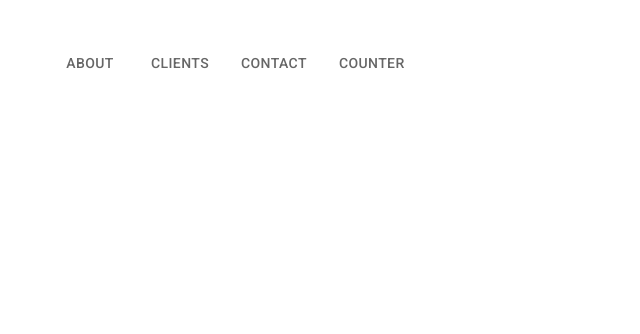
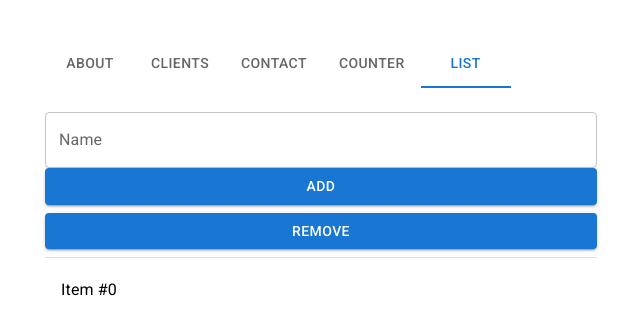
Before and after one commit to Ellie-Lau-Ki/desn3037-react, a React (Create React App) app in the folder my-app/: page /list in a window 1280 px wide. Shown: the top 334 px of the page, without its empty margins (319-959 px from the left). Built offline with nearby package versions, Linux system fonts and the light colour scheme.

Commit message:
creating a new list component

```diff
--- a/my-app/src/App.js
+++ b/my-app/src/App.js
@@ -10,9 +10,11 @@ import About from "./components/About";
 import Clients from "./components/Clients";
 import Contact from "./components/Contact";
 import Menu from "./components/Menu";
+import Counter from "./components/Counter";
+import List from "./components/List";
+
 import { store } from './redux/store';
 import { Provider } from 'react-redux';
-import { Counter } from './components/Counter';
 
 function App() {
   return (
@@ -32,7 +34,7 @@ function App() {
               <Route exact path="clients" element={<Clients />} />
               <Route exact path="contact" element={<Contact />} />
               <Route exact path="counter" element={<Counter />} />
-
+              <Route exact path="list" element={<List />} />
             </Routes>
           </BrowserRouter>
         </Container>
--- a/my-app/src/components/Counter.js
+++ b/my-app/src/components/Counter.js
@@ -1,8 +1,8 @@
-import React from 'react'
+import * as React from 'react';
 import { useSelector, useDispatch } from 'react-redux'
 import { decrement, increment } from '../redux/counter'
 
-export function Counter() {
+export default function Counter() {
     const count = useSelector((state) => state.counter.value)
     const dispatch = useDispatch()
 
--- /dev/null
+++ b/my-app/src/components/List.js
@@ -0,0 +1,44 @@
+import * as React from 'react';
+import Box from '@mui/material/Box';
+import List from '@mui/material/List';
+import ListItem from '@mui/material/ListItem';
+import ListItemButton from '@mui/material/ListItemButton';
+
+import ListItemText from '@mui/material/ListItemText';
+import Divider from '@mui/material/Divider';
+
+import { Button, TextField } from '@mui/material';
+
+export default function BasicList() {
+
+    function add(name) {
+        alert("You are adding!");
+    }
+
+    function remove() {
+        alert("You are removing!");
+    }
+    return (
+        <Box sx={{ width: '100%', maxWidth: '100%', bgcolor: 'background.paper', marginBottom: 1 }}>
+            <TextField label="Name" variant="outlined" sx={{ width: '100%' }} />
+
+            <Button variant="contained" sx={{ width: '100%', marginBottom: 1 }} onClick={(e) => { add() }}>
+                Add</Button>
+            <Button variant="contained" sx={{ width: '100%', marginBottom: 1 }} onClick={(e) => { remove() }}>
+                Remove</Button>
+            <Divider />
+
+
+            <nav aria-label="secondary mailbox folders">
+                <List>
+                    <ListItem disablePadding>
+                        <ListItemButton>
+                            <ListItemText primary="Item #0" />
+                        </ListItemButton>
+                    </ListItem>
+
+                </List>
+            </nav>
+        </Box>
+    );
+}
--- a/my-app/src/components/Menu.js
+++ b/my-app/src/components/Menu.js
@@ -12,6 +12,7 @@ export default function Menu() {
                 <Tab component={Link} to="/clients" value="/clients" label="Clients" />
                 <Tab component={Link} to="/contact" value="/contact" label="Contact" />
                 <Tab component={Link} to="/counter" value="/counter" label="Counter" />
+                <Tab component={Link} to="/list" value="/list" label="List" />
             </Tabs>
         </div>
     )
```
